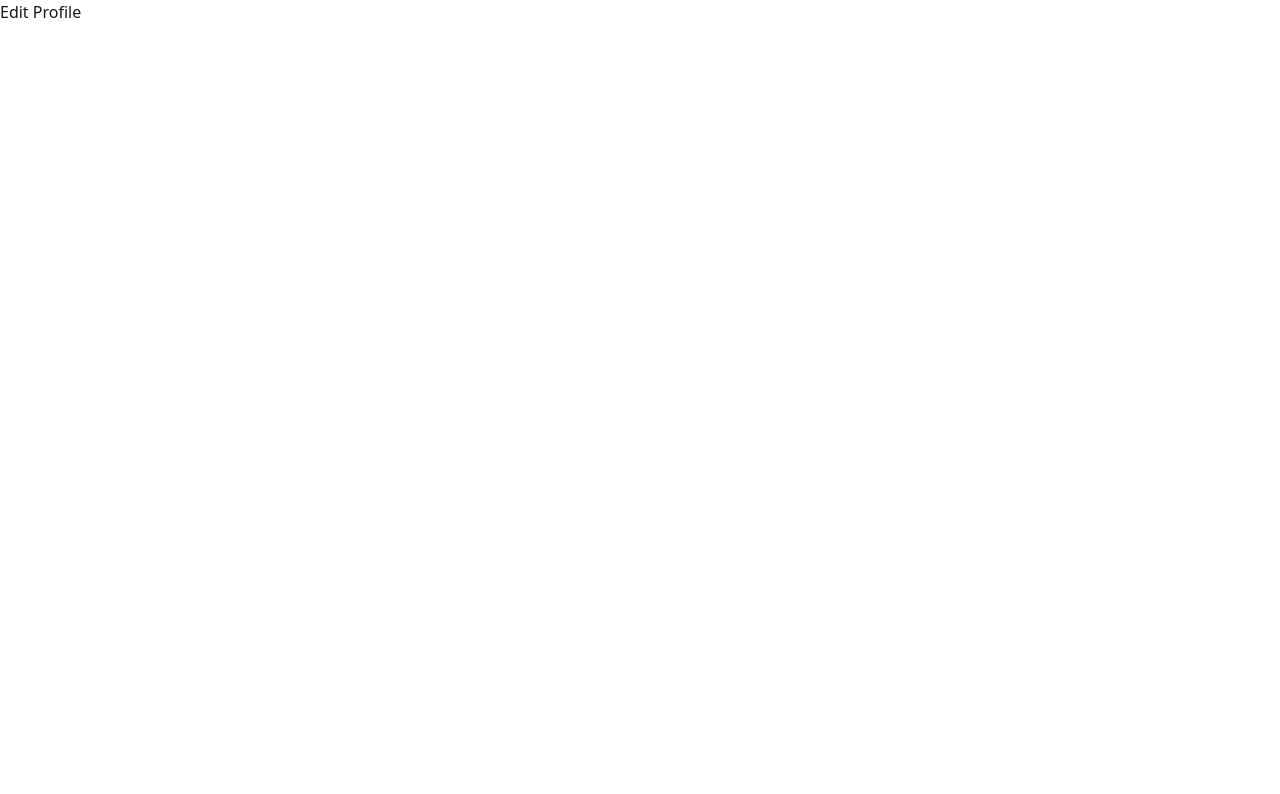
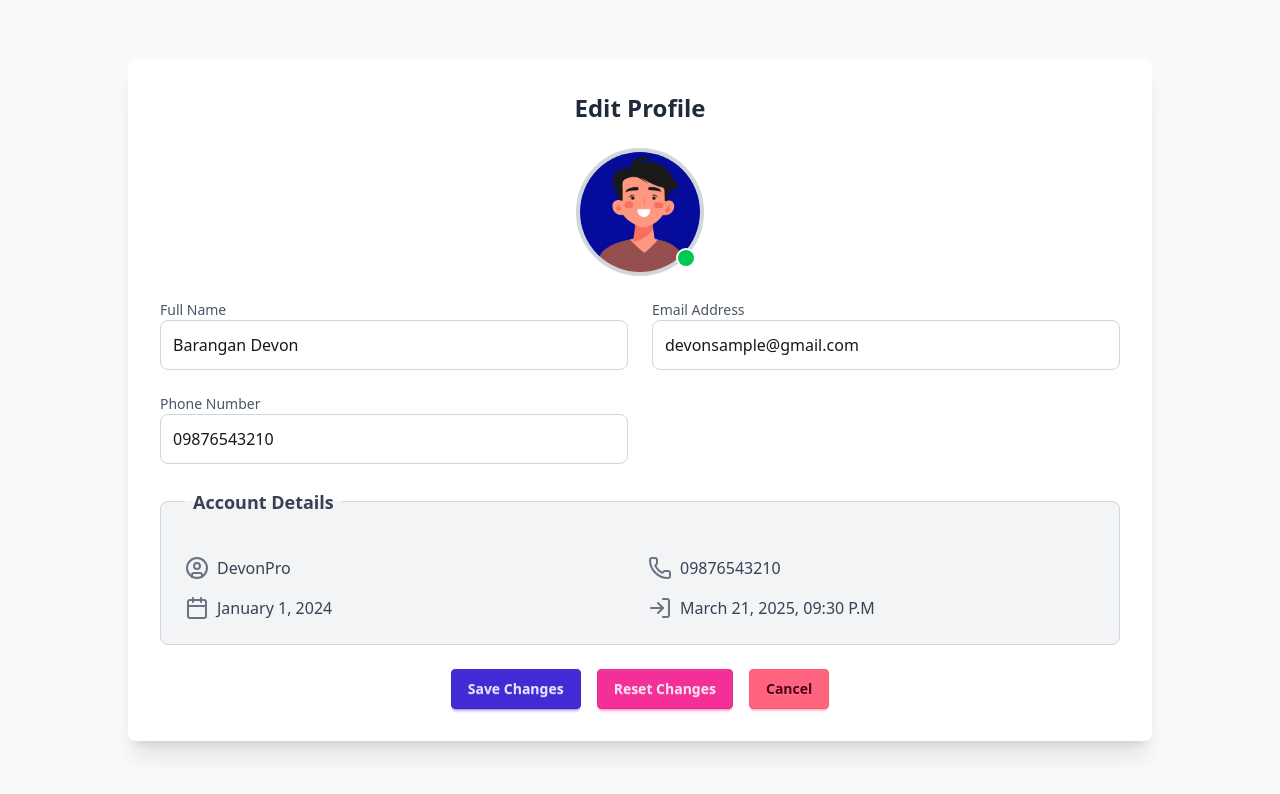
Before and after one commit to Hiiex09/Dashboard_App, a Next.js app: page /dashboard/edit-profile in a window 1280 px wide. Shown: the top 794 px of the page. Built offline with nearby package versions, Linux system fonts and the light colour scheme.

Commit message:
adding edit profile UI

```diff
--- a/app/dashboard/edit-profile/page.tsx
+++ b/app/dashboard/edit-profile/page.tsx
@@ -1,7 +1,156 @@
+import Image from "next/image";
+import Link from "next/link";
 import React from "react";
+import { Phone, Calendar, LogIn, UserCircle } from "lucide-react";
+
+interface UserDetails {
+  fullname: string;
+  email: string;
+  role: string;
+  status: string;
+  account_details: {
+    username: string;
+    phone: string;
+    joined_date: string;
+    last_login: string;
+  };
+}
 
 const EditProfile = () => {
-  return <div>Edit Profile</div>;
+  const users: UserDetails[] = [
+    {
+      fullname: "Barangan Devon",
+      email: "devonsample@gmail.com",
+      role: "Super Admin",
+      status: "Active",
+      account_details: {
+        username: "DevonPro",
+        phone: "09876543210",
+        joined_date: "January 1, 2024",
+        last_login: "March 21, 2025, 09:30 P.M",
+      },
+    },
+  ];
+
+  return (
+    <div className="min-h-screen flex items-center justify-center p-4 md:p-6 bg-gray-50">
+      <div className="bg-white shadow-xl rounded-lg p-6 md:p-8 w-full max-w-5xl">
+        <h1 className="text-2xl font-semibold text-center mb-6 text-gray-800">
+          Edit Profile
+        </h1>
+
+        <div className="flex flex-col items-center">
+          {/* Profile Image */}
+          <div className="relative mb-6">
+            <Image
+              src={"/Student.png"}
+              height={100}
+              width={100}
+              alt="profile-image"
+              className="rounded-full border-4 border-gray-300 md:w-32 md:h-32"
+            />
+            <div
+              className={`absolute bottom-2 right-2 h-5 w-5 rounded-full border-2 border-white ${
+                users[0].status === "Active" ? "bg-green-500" : "bg-red-500"
+              }`}
+            ></div>
+          </div>
+
+          {/* Profile Form */}
+          <div className="w-full">
+            {users.map((user, index) => (
+              <div key={index} className="space-y-6">
+                <div className="grid grid-cols-1 md:grid-cols-2 gap-6">
+                  {/* Full Name */}
+                  <div>
+                    <label className="block text-gray-600 text-sm font-medium">
+                      Full Name
+                    </label>
+                    <input
+                      type="text"
+                      defaultValue={user.fullname}
+                      className="w-full p-3 border border-gray-300 rounded-lg focus:ring-2 focus:ring-blue-500 focus:outline-none"
+                    />
+                  </div>
+
+                  {/* Email */}
+                  <div>
+                    <label className="block text-gray-600 text-sm font-medium">
+                      Email Address
+                    </label>
+                    <input
+                      type="email"
+                      defaultValue={user.email}
+                      className="w-full p-3 border border-gray-300 rounded-lg focus:ring-2 focus:ring-blue-500 focus:outline-none"
+                    />
+                  </div>
+
+                  {/* Phone Number */}
+                  <div>
+                    <label className="block text-gray-600 text-sm font-medium">
+                      Phone Number
+                    </label>
+                    <input
+                      type="tel"
+                      defaultValue={user.account_details.phone}
+                      className="w-full p-3 border border-gray-300 rounded-lg focus:ring-2 focus:ring-blue-500 focus:outline-none"
+                    />
+                  </div>
+                </div>
+
+                {/* Account Details Section */}
+                <fieldset className="border border-gray-300 p-6 rounded-lg bg-gray-100">
+                  <legend className="text-lg font-semibold text-gray-700 px-2">
+                    Account Details
+                  </legend>
+                  <div className="grid grid-cols-1 md:grid-cols-2 gap-4 mt-4">
+                    <div className="flex items-center gap-2 text-gray-700">
+                      <UserCircle className="size-6 text-gray-500" />
+                      <span>{user.account_details.username}</span>
+                    </div>
+                    <div className="flex items-center gap-2 text-gray-700">
+                      <Phone className="size-6 text-gray-500" />
+                      <span>{user.account_details.phone}</span>
+                    </div>
+                    <div className="flex items-center gap-2 text-gray-700">
+                      <Calendar className="size-6 text-gray-500" />
+                      <span>{user.account_details.joined_date}</span>
+                    </div>
+                    <div className="flex items-center gap-2 text-gray-700">
+                      <LogIn className="size-6 text-gray-500" />
+                      <span>{user.account_details.last_login}</span>
+                    </div>
+                  </div>
+                </fieldset>
+
+                {/* Buttons Section */}
+                <div className="mt-6 flex flex-col md:flex-row justify-center items-center gap-4">
+                  <Link
+                    href={"/dashboard/profile"}
+                    className="btn btn-md btn-primary"
+                  >
+                    Save Changes
+                  </Link>
+                  <Link
+                    href={"/dashboard/edit-profile"}
+                    className="btn btn-md btn-secondary"
+                  >
+                    Reset Changes
+                  </Link>
+                  <Link
+                    href={"/dashboard/profile"}
+                    className="btn btn-md btn-error"
+                  >
+                    Cancel
+                  </Link>
+                </div>
+              </div>
+            ))}
+          </div>
+        </div>
+      </div>
+    </div>
+  );
 };
 
 export default EditProfile;
```
